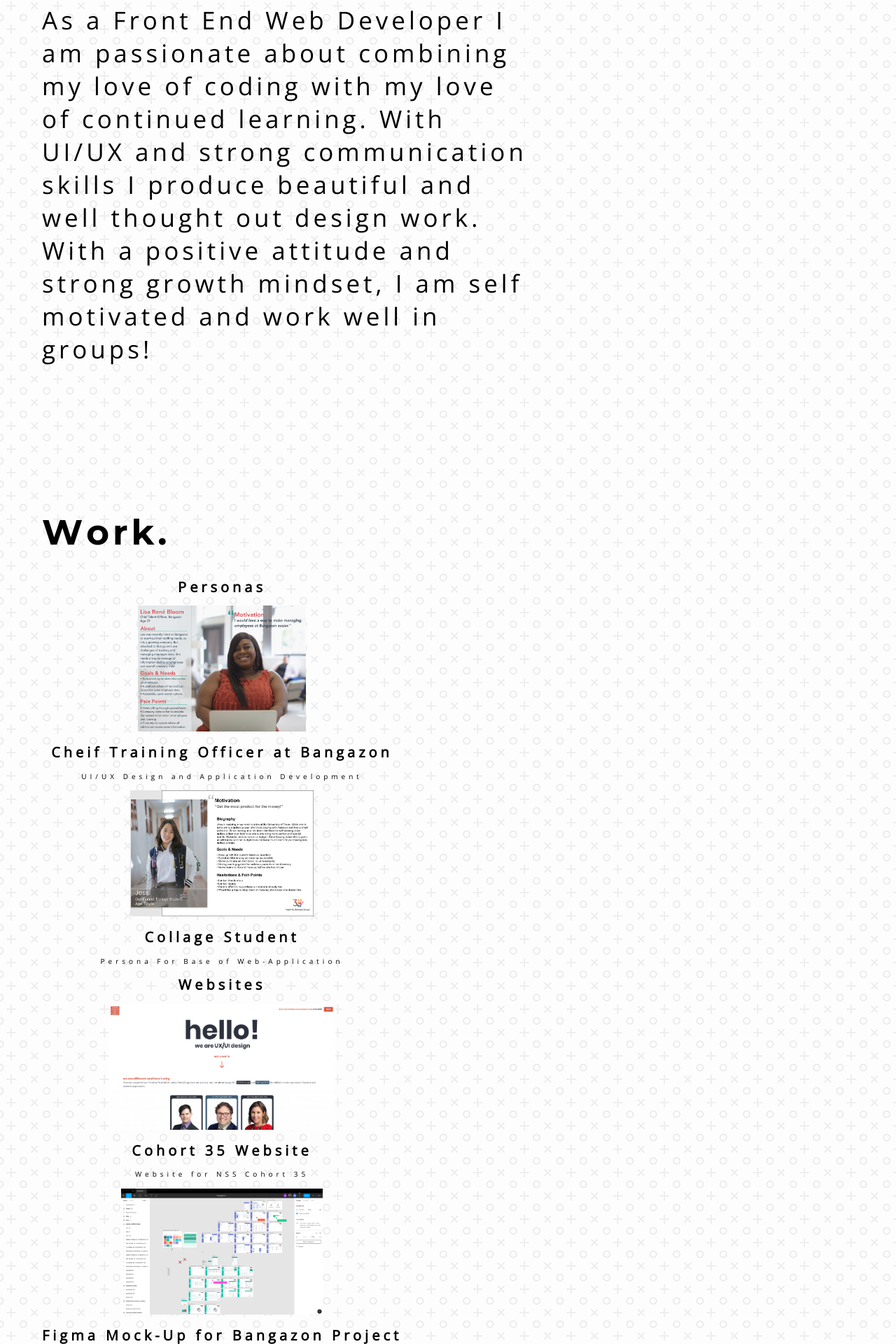
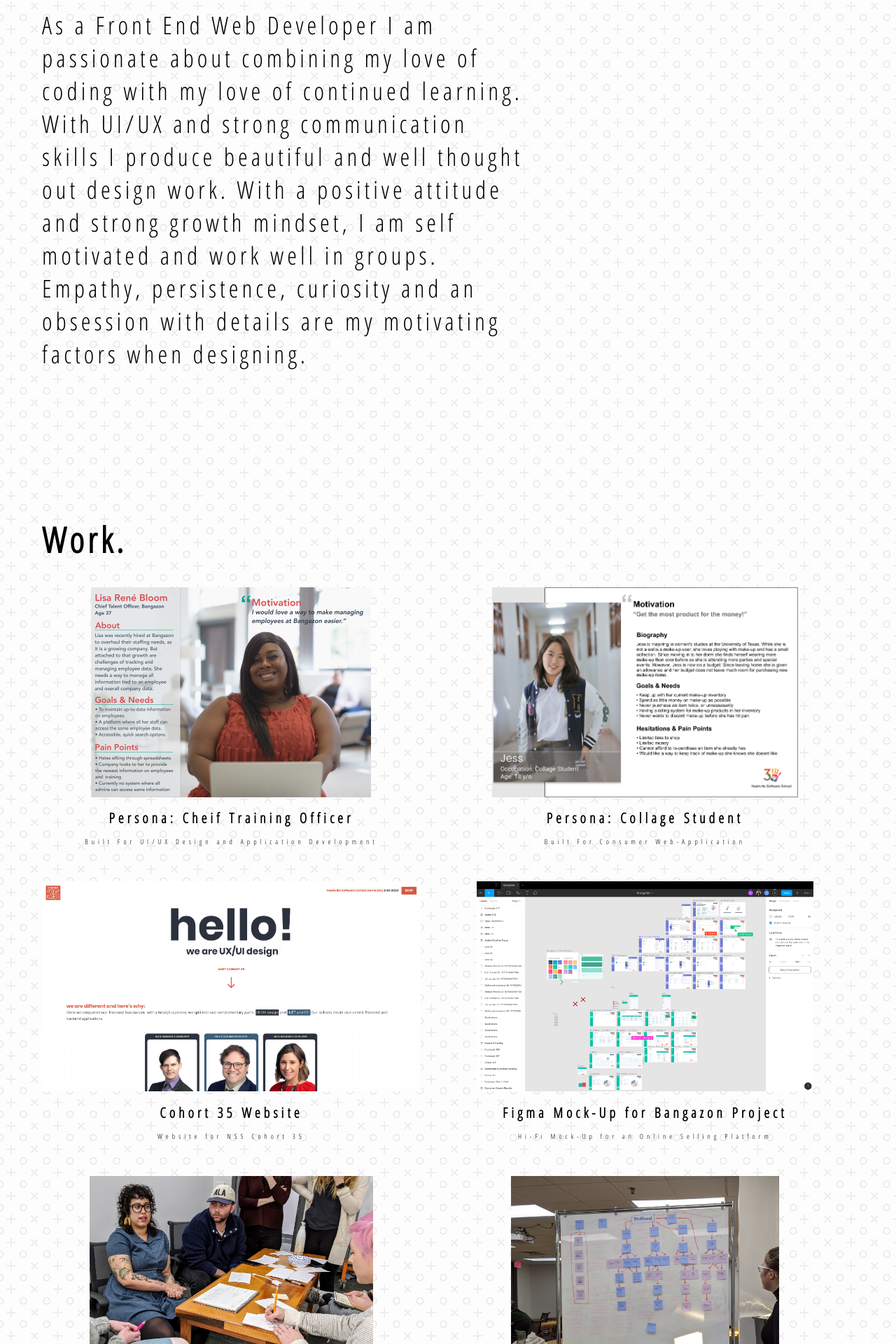
Before and after one commit to sageklein/sageklein.github.io, a React (Create React App) app: page / in a window 1280 px wide. Shown: the part 825-2745 px from the top of the page at 70% size. Built offline with nearby package versions, Linux system fonts and the light colour scheme.

Commit message:
removed components and added css. all work contained in projects.

```diff
--- a/public/index.html
+++ b/public/index.html
@@ -4,6 +4,8 @@
   <head>
     <meta charset="utf-8" />
     <link rel="shortcut icon" href="%PUBLIC_URL%/favicon.ico" />
+    <link href="https://fonts.googleapis.com/css?family=Open+Sans+Condensed:300|Open+Sans:300&display=swap" rel="stylesheet">
+    <link href="https://fonts.googleapis.com/css?family=Montserrat|Open+Sans&display=swap" rel="stylesheet">
     <meta name="viewport" content="width=device-width, initial-scale=1" />
     <meta name="theme-color" content="#000000" />
     <!--
--- a/src/App.css
+++ b/src/App.css
@@ -1,14 +1,16 @@
+
 @import url('https://fonts.googleapis.com/css?family=Montserrat:700|Open+Sans&display=swap');
 
 
 body{
   font-size: 16px;
 	background-image: url(./images/tictac.png);
-  font-family: 'Open Sans', sans-serif;
+  font-family: 'Open Sans Condensed', 'sans-serif';
   letter-spacing: 5px;
   overflow-x: hidden;
   z-index: 1;
 }
+
 
 .App {
   text-align: center;
@@ -20,8 +22,8 @@ body{
   display: flex;
   flex-direction: column;
   align-items: center;
-  color: black;
-  top:4.8em;
+  color: #404040;
+  top:4em;
 }
 .heading-background{
   position: fixed;
@@ -39,10 +41,10 @@ header{
   align-items: center;
 }
 header h1{
-font-size: 1em;
+font-size: 1.5em;
 font-weight: 400;
 padding: 2em;
-margin-right: 65em;
+margin-right: 45em;
 }
 nav{
   position:fixed;
@@ -53,9 +55,11 @@ nav{
 nav li{
   display: inline-block;
   cursor: pointer;
+
 }
 nav li .link{
   text-decoration: none;
+  font-size: 1.5em;
   color: black;
   padding:1em;
   opacity: 0.5;
@@ -87,16 +91,17 @@ li .link:hover{
   opacity: 0.8;
 }
 .header-title button a{
-  font-family: 'Open Sans', sans-serif;
+  font-family: 'Open Sans Condensed', 'sans-serif';
+  font-size: .8em;
   color:white;
   text-decoration: none;
 }
 .header-title{
   position: relative;
-  font-family: 'Montserrat', sans-serif;
+  font-family: 'Open Sans Condensed', 'sans-serif';
   font-size: 3em;
   text-align: left;
-  top:3em;
+  top:2em;
 }
 .about{
   display: flex;
@@ -107,12 +112,12 @@ li .link:hover{
   left:15em;
 }
 .about-content h1{
-  font-family: 'Montserrat', sans-serif;
+  font-family: 'Open Sans Condensed', 'sans-serif';
   font-size: 5em;
   text-align: left;
 }
 .about-content p{
-  font-size: 1.3em;
+  font-size: 1.5em;
   text-align: left;
   width: 37em;
 }
@@ -125,37 +130,25 @@ li .link:hover{
 .work{
   position: relative;
   display: flex;
-  flex-wrap: wrap;
   flex-direction: column;
   left:15em;
   top:8em;
   align-items: flex-start;
 }
 .work .heading{
-  font-family: 'Montserrat', sans-serif;
+  font-family: 'Open Sans Condensed', 'sans-serif';
   font-size: 5em;
   text-align: left;
 }
-.work .work-content
-.personas .research .websites {
-  justify-content: flex-start;
-  flex-wrap: nowrap;
-  display: flex;
-  flex-direction: row;
-  align-items: center;
+.work .work-content{
+  display: grid;
+  grid-template-columns: repeat(2,1fr);
+  grid-gap: 2em;
 }
 
-.personas img{
+.project img{
 width: auto;
-height: 18em;
-}
-.research img{
-width: auto;
-height: 18em;
-}
-.websites img{
-width: auto;
-height: 18em;
+height: 20em;
 }
 .contact{
   position: relative;
@@ -164,7 +157,7 @@ height: 18em;
   text-align: left;
 }
 .contact h1{
-  font-family: 'Montserrat', sans-serif;
+  font-family: 'Open Sans Condensed', 'sans-serif';
   font-size: 5em;
   text-align: left;
 }
@@ -174,7 +167,7 @@ height: 18em;
 }
 
 .contact .email{
-  color:black;
+  color:#404040;
   font-size: 2em;
 }
 .contact li{
@@ -186,7 +179,7 @@ height: 18em;
 }
 .contact li a{
   text-decoration: none;
-  color:black;
+  color:#404040;
 }
 .footer{
   position: relative;
@@ -195,7 +188,7 @@ height: 18em;
 }
 .footer a{
   text-decoration: none;
-  color:#2c59fb;
+  color:#F5BCC1;
 }
 
 
@@ -218,7 +211,7 @@ nav{
   display: none;
 }
 .header-title{
-  font-size: 2.8em;
+  font-size: 3em;
   text-align: left;
   top:1em;
   left:1em;
@@ -226,7 +219,7 @@ nav{
 .about{
   position: relative;
   display: flex;
-  top:-40em;
+  top:-30em;
 }
 .about img{
   display: none
@@ -246,24 +239,13 @@ nav{
   align-items: flex-start;
 }
 .work .work-content{
-  display: flex;
-  flex-wrap: wrap;
-  flex-direction: row;
-  align-items: center;
-    left:15em;
-  top:8em;
+  display: grid;
+  grid-template-columns: 1fr;
+  grid-gap: 5em;
 }
-.personas img{
+.project img{
 width: auto;
-height: 18em;
-}
-.research img{
-width: auto;
-height: 18em;
-}
-.websites img{
-width: auto;
-height: 18em;
+height: 20em;
 }
 
 .contact{
@@ -300,9 +282,8 @@ height: 18em;
 body{
     font-size: 10px;
   }
-
 header h1{
-font-size: 4.5em;
+font-size: 5em;
 padding: 1em;
 margin-right: 0em;
 }
@@ -311,13 +292,12 @@ nav{
   display: none;
 }
 .header-title{
-  font-size: 3em;
+  font-size: 3.6em;
   text-align: left;
   top:1em;
   left:1em;
 }
-.about{
-  position: relative;
+.about{position: relative;
       display: flex;
       top:-10em;
 }
@@ -339,25 +319,15 @@ nav{
   align-items: flex-start;
 }
 .work .work-content{
-  display: flex;
-  flex-wrap: wrap;
-  flex-direction: row;
-  align-items: center;
-  left:15em;
-  top:8em;
+  display: grid;
+  grid-template-columns: 1fr 1fr;
+  grid-gap: 5em;
 }
-.personas img{
+.project img{
 width: auto;
-height: 18em;
+height: 30em;
 }
-.research img{
-width: auto;
-height: 18em;
-}
-.websites img{
-width: auto;
-height: 18em;
-}
+
 .contact{
   top:15em;
   left:6em;
@@ -391,116 +361,77 @@ height: 18em;
 
 
 body{
-  font-size: 16px;
+    font-size: 20px;
+  }
+  header h1{
+    font-size: 3em;
+    margin-right: 25em;
   }
 
-  header h1{
-  font-size: 2em;
-  margin-right: 28em;
- }
+
   nav{
   left:60em;
-  top:10em;
+  top:12em;
   z-index: 100;
 }
 nav li{
-   font-size: 2em;
+   font-size: 3em;
+
 }
 .header-title{
   font-size: 5em;
-  top:2em;
+  top:1em;
   left:1em;
 }
-.about{
-  position: relative;
+.about{position: relative;
       display: flex;
-  top:1.5em;
+      top:-20em;
 }
 .about-content{
-  left:10.5em;
+  left:10em;
 }
 .about-content p{
-    left:10.5em;
-  font-size: 3em;
+  font-size: 3.5em;
   text-align: left;
   width: 25em;
 }
-
 .about img{
-	margin-left: 5em;
-	border: 0.1em solid black;
-	height: 55em;
-  width: auto;
+  margin-left: 1em;
 }
 
 .work{
-  left:10.5em;
+  left:10em;
   top:4em;
   align-items: flex-start;
 }
-.work .work-content .personas .research .websites {
-  justify-content: flex-start;
-  flex-wrap: nowrap;
-  display: flex;
-  flex-direction: row;
-  align-items: center;
+.work .work-content{
+  display: grid;
+  grid-template-columns: 1fr 1fr 1fr;
 }
-.persona-content {
-    justify-content: flex-start;
-  flex-wrap: nowrap;
-  display: flex;
-  flex-direction: row;
-  align-items: center;
-}
-.website-content {
-    justify-content: flex-start;
-  flex-wrap: nowrap;
-  display: flex;
-  flex-direction: row;
-  align-items: center;
-}
-.research-content {
-    justify-content: flex-start;
-  flex-wrap: nowrap;
-  display: flex;
-  flex-direction: row;
-  align-items: center;
-}
-.personas img{
+.project img{
  width: auto;
-height: 18em;
-align-self: center;
-}
-.research img{
-width: auto;
-height: 18em;
-}
-.websites img{
-width: auto;
-height: 18em;
+ height: 32em;
 }
 
 .contact{
-  top:10.5em;
-  left:10.5em;
+  top:10em;
+  left:8em;
 }
 .contact h1{
-  font-size: 7em;
+  font-size: 8em;
 }
 .contact .email{
-    top:10.5em;
-  left:8em;
-  font-size: 3.5em;
+  font-size: 5em;
 }
 
 .contact li a{
-  font-size: 3em;
+  font-size: 4em;
   padding: 1em;
 }
 .footer{
   top:4em;
   padding: 1em;
-  font-size: 3em;
+  font-size: 4em;
 }
 
 }
--- a/src/Data.js
+++ b/src/Data.js
@@ -1,10 +1,10 @@
 import me from "./images/me.jpg";
-import me2 from "./images/me2.jpg";
 import Employee from "./images/Employee1.png";
 import Persona from "./images/Persona2.png";
 import Website35 from "./images/website35.png";
 import Bangazon from "./images/BangazonFigma.png";
 import Research from "./images/research.jpg";
+import Mapping from "./images/journeyMapping.jpg";
 
 export default {
 	name: "Sage Klein",
@@ -20,18 +20,15 @@ export default {
 	contactEmail: "sageklein@gmail.com",
 	// Add Your About Text Here
 	abouttext:
-		"As a Front End Web Developer I am passionate about combining my love of coding with my love of continued learning. With UI/UX and strong communication skills I produce beautiful and well thought out design work. With a positive attitude and strong growth mindset, I am self motivated and work well in groups!",
+		"As a Front End Web Developer I am passionate about combining my love of coding with my love of continued learning. With UI/UX and strong communication skills I produce beautiful and well thought out design work. With a positive attitude and strong growth mindset, I am self motivated and work well in groups. Empathy, persistence, curiosity and an obsession with details are my motivating factors when designing.",
 	aboutImage: me,
-	me2,
 
 	ShowAboutImage: true,
-
-	personas: [
+	projects: [
 		{
-			words: "Personas",
 			id: 1,
-			title: "Cheif Training Officer at Bangazon", //Project Title - Add Your Project Title Here
-			service: "UI/UX Design and Application Development", // Add Your Service Type Here
+			title: "Persona: Cheif Training Officer", //Project Title - Add Your Project Title Here
+			service: "Built For UI/UX Design and Application Development", // Add Your Service Type Here
 			//Project Image - Add Your Project Image Here
 			imageSrc: Employee,
 			//Project URL - Add Your Project Url Here
@@ -39,16 +36,12 @@ export default {
 		},
 		{
 			id: 2,
-			title: "Collage Student",
-			service: "Persona For Base of Web-Application",
+			title: "Persona: Collage Student",
+			service: "Built For Consumer Web-Application",
 			imageSrc: Persona,
 			url: "http://sageklein.com/"
-		}
-	],
-
-	websites: [
+		},
 		{
-			words: "Websites",
 			id: 3,
 			title: "Cohort 35 Website",
 			service: "Website for NSS Cohort 35",
@@ -60,12 +53,8 @@ export default {
 			title: "Figma Mock-Up for Bangazon Project",
 			service: "Hi-Fi Mock-Up for an Online Selling Platform",
 			imageSrc: Bangazon
-		}
-	],
-
-	research: [
+		},
 		{
-			words: "User Research",
 			id: 5,
 			title: "Banagazon Project",
 			service: "Interviewing a User Navigating a Lo-Fi Mock-up",
@@ -73,9 +62,9 @@ export default {
 		},
 		{
 			id: 6,
-			title: "Bangazon Project",
-			service: "Hi-Fi Mock-Up for Bangazon Project",
-			imageSrc: Bangazon
+			title: "Journey Mapping",
+			service: "Diagraming Views Customers Interacting with on Bangazon",
+			imageSrc: Mapping
 		}
 	],
 
--- a/src/components/persona.js
+++ b/src/components/project.js
@@ -1,25 +1,24 @@
 import React, { Component } from "react";
 import Fade from "react-reveal/Fade";
 
-class Persona extends Component {
+class Project extends Component {
 	state = {};
 	render() {
 		return (
 			<Fade bottom>
-				<div className="personas">
-					<h1>{this.props.words}</h1>
-					<a href={this.props.url} target="_blank">
+				<div className="project">
+					<a href={this.props.url}>
 						<img
 							src={this.props.imageSrc}
 							alt={this.props.title}
 						></img>
 					</a>
 					<h1>{this.props.title}</h1>
-					<span className="discription">{this.props.service}</span>
+					<span>{this.props.service}</span>
 				</div>
 			</Fade>
 		);
 	}
 }
 
-export default Persona;
+export default Project;
--- a/src/components/website.js
+++ b/src/components/website.js
@@ -6,9 +6,13 @@ class Website extends Component {
 	render() {
 		return (
 			<Fade bottom>
-				<div className="websites">
-					<h1>{this.props.words}</h1>
-					<a href={this.props.url} target="_blank">
+				<h1 className="words">{this.props.words}</h1>
+				<div className="website-block">
+					<a
+						href={this.props.url}
+						target="_blank"
+						rel="noopener noreferrer"
+					>
 						<img
 							src={this.props.imageSrc}
 							alt={this.props.title}
--- a/src/components/work.js
+++ b/src/components/work.js
@@ -1,7 +1,5 @@
 import React, { Component } from "react";
-import Persona from "./persona";
-import Website from "./website";
-import Research from "./research";
+import Project from "./project";
 import Fade from "react-reveal/Fade";
 import data from "../Data";
 
@@ -15,47 +13,16 @@ class Work extends Component {
 						Work.
 					</Fade>
 				</h1>
-				<div className="persona-content">
-					<div className="personas">
-						{data.personas.map(personas => (
-							<Persona
-								key={personas.id}
-								words={personas.words}
-								title={personas.title}
-								service={personas.service}
-								imageSrc={personas.imageSrc}
-								url={personas.url}
-							></Persona>
-						))}
-					</div>
-				</div>
-				<div className="website-content">
-					<div className="websites">
-						{data.websites.map(websites => (
-							<Website
-								key={websites.id}
-								words={websites.words}
-								title={websites.title}
-								service={websites.service}
-								imageSrc={websites.imageSrc}
-								url={websites.url}
-							></Website>
-						))}
-					</div>
-				</div>
-				<div className="research-content">
-					<div className="research">
-						{data.research.map(research => (
-							<Research
-								key={research.id}
-								words={research.words}
-								title={research.title}
-								service={research.service}
-								imageSrc={research.imageSrc}
-								url={research.url}
-							></Research>
-						))}
-					</div>
+				<div className="work-content">
+					{data.projects.map(project => (
+						<Project
+							key={project.id}
+							title={project.title}
+							service={project.service}
+							imageSrc={project.imageSrc}
+							url={project.url}
+						></Project>
+					))}
 				</div>
 			</div>
 		);
--- a/src/index.css
+++ b/src/index.css
@@ -1,7 +1,7 @@
 body {
   margin: 0;
   font-family: -apple-system, BlinkMacSystemFont, 'Segoe UI', 'Roboto', 'Oxygen',
-    'Ubuntu', 'Cantarell', 'Fira Sans', 'Droid Sans', 'Helvetica Neue',
+    'Ubuntu', 'Fjalla One Light', 'Oswald', 'Helvetica Neue',
     sans-serif;
   -webkit-font-smoothing: antialiased;
   -moz-osx-font-smoothing: grayscale;
```
Also changed, not shown: src/components/research.js (+7 -3 lines), src/images/journeyMapping.jpg (added). Lines whose indentation alone changed are shown as unchanged.
